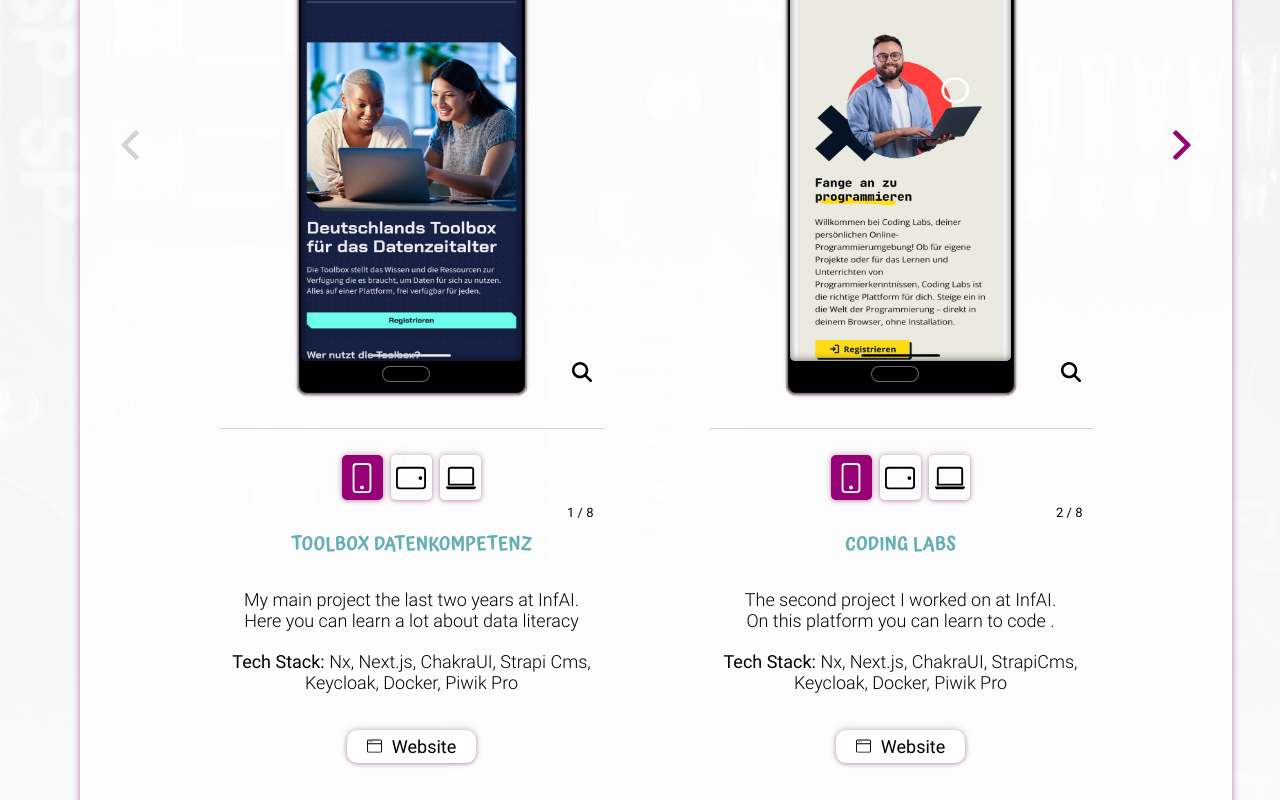
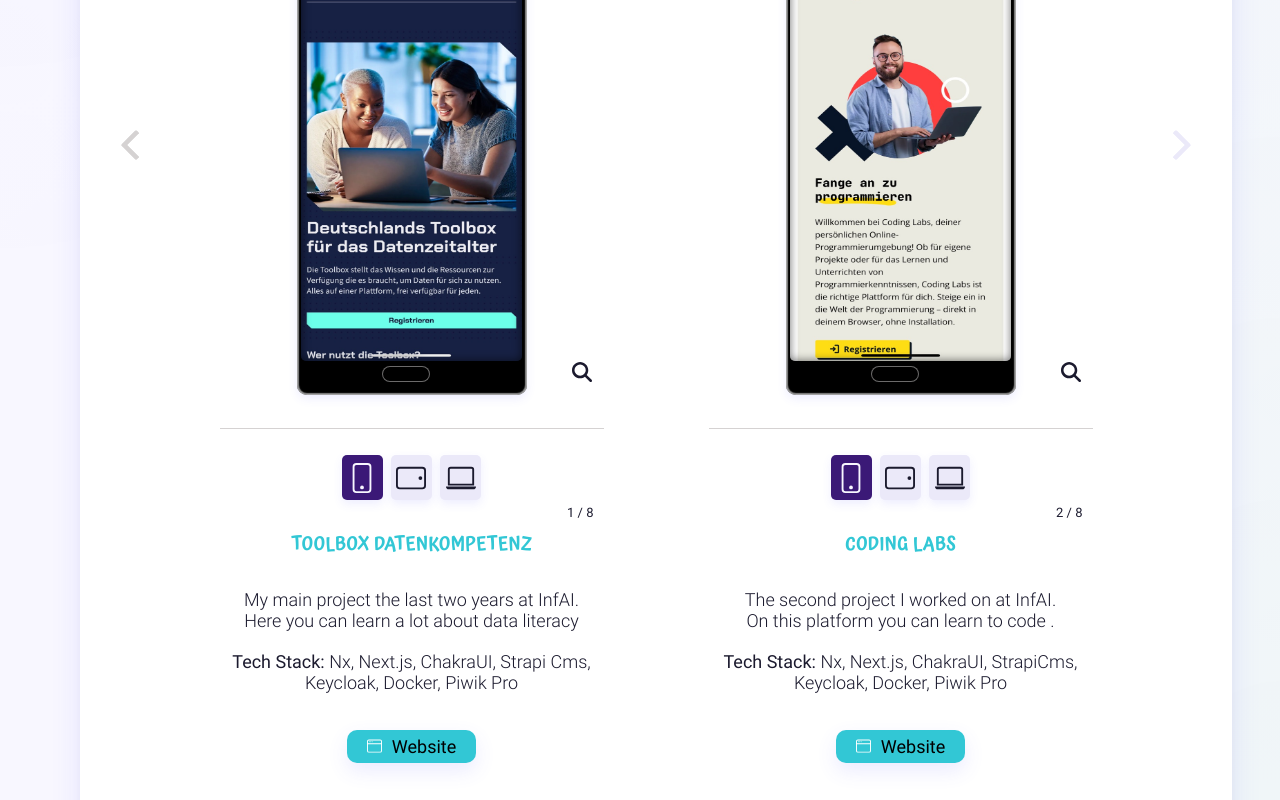
Before and after one commit to katja-roehlig/portfolio, a Vue app: page / in a window 1280 px wide. Shown: the part 2020-2820 px from the top of the page. Built offline with nearby package versions, Linux system fonts and the light colour scheme.

Commit message:
change light mode

```diff
--- a/src/App.vue
+++ b/src/App.vue
@@ -45,58 +45,93 @@
 
 <style>
 :root.light-theme {
-  --text-color: rgb(0, 0, 0);
-  --text-color-inverse: rgb(150, 1, 117);
-  --bg-color: rgb(255, 255, 255);
-  --bg-color-icon: rgba(255, 255, 255, 0.95);
-  --bg-color-transparent: rgba(255, 255, 255, 0.85);
-  --bg-color-first-level: rgba(255, 255, 255, 0.7);
-  --bg-color-second-level: rgba(255, 255, 255, 0.6);
-  --bg-color-third-level: rgba(255, 255, 255, 0.01);
-  --bg-color-light: rgba(255, 255, 255, 0.6);
-  --drop-shadow-color: rgba(150, 1, 117);
+  /* basic */
+  --text-color: #1b1a2e;
+  /* --text-color-inverse: #ffffff; */
+  --accent-primary: #3b1977;
+  --accent-secondary: #32c7d5;
+  --disabled-color: #d5d2d2;
 
-  --icon-color: #212121;
-  --heading-color: rgb(150, 1, 117);
-  --h4-color: /* rgb(151, 104, 136); */ hsl(185, 35%, 55%);
-  --h3-color: rgb(150, 1, 117);
-  --box-shadow: 0px 6px 6px rgba(150, 1, 117, 0.4),
-    0px -4px 8px rgba(0, 0, 0, 0.15);
-  --box-shadow-small: 0px 1px 2px rgba(150, 1, 117, 0.4),
-    0px -2px 4px rgba(0, 0, 0, 0.15);
-  --box-shadow-middle: 0px 1px 4px rgba(150, 1, 117, 0.4),
-    0px -1px 8px rgba(0, 0, 0, 0.15);
-  --bg-color-toggle: #ffffff;
+  /* background-color */
+  --bg-color: #f8f7ff;
+  --bg-color-first-level: #ffffff;
+  --bg-color-second-level: #ededff;
+  --h3-bg-color: var(--accent-primary);
+  --link-bg-color: var(--accent-primary);
+  --icon-bg-color: var(--h3-color);
+
+  /* headings and links */
+  --heading-color: var(--accent-primary);
+  --sub-heading-color: var(--accent-primary);
+  --h3-color: #ebe9f9;
+  --h4-color: var(--accent-secondary);
+  --nav-link-color: var(--accent-primary);
+  --primary-to-secondary: var(--accent-primary);
+
+  /* Icons */
+  --icon-color: #ffffff;
+  --icon-color-dark: #b5b5e3;
+
+  /* shadow-color */
+  --drop-shadow-color: rgba(93, 93, 252, 0.2);
+  --drop-shadow-color-dark: rgba(2, 2, 77, 0.2);
+  --box-shadow: 0px 12px 30px rgba(93, 93, 252, 0.12),
+    0px 4px 10px rgba(0, 0, 0, 0.03);
+  --box-shadow-small: 0px 4px 10px rgba(93, 93, 252, 0.1);
+  --box-shadow-middle: 0px 8px 20px rgba(93, 93, 252, 0.12);
+
+  /* spacing */
   --spacing-small: 2rem;
   --spacing-wide: 1%;
-  --disabled-color: #d5d2d2;
+
+  --bg-gradient: radial-gradient(
+      at 0% 0%,
+      rgba(93, 93, 252, 0.05) 0%,
+      transparent 50%
+    ),
+    radial-gradient(at 100% 100%, rgba(50, 215, 75, 0.05) 0%, transparent 50%);
 }
+
 :root.dark-theme {
   --text-color: rgb(255, 255, 240);
-  --text-color-inverse: #212121;
+  /* --text-color-inverse: #212121; */
+  --accent-primary: rgb(187, 88, 156);
+  --accent-secondary: #64aeb4;
+  --disabled-color: #888888;
+
+  /* background-color */
   --bg-color: rgb(33, 33, 33);
-  --bg-color-icon: rgba(33, 33, 33, 0.8);
   --bg-color-first-level: rgba(255, 255, 255, 0.07);
-  --bg-color-second-level: rgba(255, 255, 255, 0.08);
-  --bg-color-third-level: rgba(255, 255, 255, 0.11);
-  --bg-color-transparent: rgba(18, 18, 25);
-  --bg-color-light: rgba(23, 23, 29, 0.7);
-  --bg-color-toggle: hsl(185, 27%, 55%);
+  --bg-color-second-level: rgba(255, 255, 255, 0.1);
+  --h3-bg-color: rgba(255, 255, 255, 0.11);
+  --link-bg-color: rgb(33, 33, 33);
+  --icon-bg-color: var(--bg-color-first-level);
+
+  /* headings and links */
+  --heading-color: var(--accent-primary);
+  --sub-heading-color: #ffffff;
+  --h4-color: var(--accent-primary);
+  --h3-color: var(--accent-secondary);
+  --nav-link-color: var(--text-color);
+  --primary-to-secondary: var(--accent-secondary);
+
+  /* icon-color */
+  --icon-color: #ffffff;
+  --icon-color-dark: var(--accent-secondary);
+
+  /* shadow-color */
   --drop-shadow-color: #000;
   --drop-shadow-color-dark: #000;
-  --icon-color: rgba(255, 255, 255, 0.8);
-  --heading-color: hsl(319, 35%, 55%);
-  --h4-color: rgb(187, 88, 156);
-  --h3-color: hsl(185, 35%, 55%);
   --box-shadow: 0px 6px 6px black, 0px -4px 8px rgba(0, 0, 0, 0.056);
   --box-shadow-small: 0px 2px 3px black, 0px -2px 4px rgba(0, 0, 0, 0.056);
   --box-shadow-middle: 0px 2px 4px #212121, 0px -1px 8px rgba(0, 0, 0, 0.056);
+
+  /* spacing */
   --spacing-small: 2rem;
   --spacing-wide: 4rem;
-  --disabled-color: #888888;
 }
 .btn-scroll {
-  background-color: hsl(319, 42%, 54%);
+  background-color: var(--accent-secondary);
   border-radius: 1rem;
   box-shadow: var(--box-shadow-small);
   width: 2.5rem;
--- a/src/components/Contact.vue
+++ b/src/components/Contact.vue
@@ -51,13 +51,18 @@
   text-decoration: none;
   display: flex;
   gap: 2rem;
-  padding-block: 0.5rem 0;
+  padding: 0.5rem 10px 0;
   font-family: "RobotoReg";
+}
+.contact__link:hover {
+  color: var(--h3-color);
+  background-color: var(--link-bg-color);
+  border-radius: 5px;
 }
 .contact__icon {
   width: 2rem;
-  color: var(--h3-color);
-  fill: var(--h3-color);
+  color: var(--icon-color-dark);
+  fill: var(--icon-color-dark);
 }
 
 .contact__location {
--- a/src/components/Home.vue
+++ b/src/components/Home.vue
@@ -16,7 +16,6 @@
 .heading__sub {
   margin: 0;
   font-family: "AtmaMed";
-  color: var(--text-color);
   font-size: 1.9rem;
   text-transform: none;
   letter-spacing: 0.1rem;
@@ -30,6 +29,9 @@
   margin-top: 1.5rem;
   filter: drop-shadow(0px 4px 4px var(--drop-shadow-color));
   letter-spacing: 0.2rem;
+}
+.heading__sub {
+  color: var(--sub-heading-color);
 }
 
 /* media-queries ************************************************************* */
--- a/src/components/Navigation.vue
+++ b/src/components/Navigation.vue
@@ -91,7 +91,7 @@
   cursor: pointer;
 }
 .nav__menu {
-  fill: var(--h3-color);
+  fill: var(--icon-color-dark);
   width: 2rem;
 }
 .nav__container {
@@ -100,15 +100,15 @@
   margin-top: 2rem;
 }
 .nav__link {
-  color: var(--text-color);
+  color: var(--nav-link-color);
   text-decoration: none;
   font-family: "RobotoReg";
   padding: 1rem 1rem;
 }
 .nav__link:hover {
-  background-color: var(--bg-color);
+  background-color: var(--link-bg-color);
+  border-radius: 5px;
   color: var(--h3-color);
-  transform: scale(1.2);
 }
 .nav__mode {
   padding-inline: 0.5rem 0rem;
@@ -151,11 +151,16 @@
   top: 0;
   right: 0;
   padding: 0.2rem 1.2rem;
-  background-color: rgb(234, 232, 232);
+  background-color: var(--link-bg-color);
   color: var(--h3-color);
   font-size: 1.8rem;
   font-family: "AtmaMed";
   border-radius: 0rem 0rem 0rem 0.5rem;
+}
+
+.nav__list-item-close:hover {
+  transform: scale(1.2);
+  color: #fff;
 }
 @media (min-width: 768px) {
   .nav__menu {
--- a/src/components/ProjectDescription.vue
+++ b/src/components/ProjectDescription.vue
@@ -43,13 +43,10 @@
 }
 .btn-icon {
   width: 1.5rem;
-  color: var(--text-color);
-  fill: var(--text-color);
+  color: var(--icon-color);
+  fill: var(--icon-color);
 }
-.btn-icon:hover {
-  color: var(--bg-color);
-  fill: var(--bg-color);
-}
+
 .btn-link {
   text-decoration: none;
   color: black;
@@ -65,12 +62,12 @@
   padding: 0.6rem 2rem;
   box-shadow: var(--box-shadow-middle);
   border-radius: 1rem;
-  background-color: var(--bg-color-toggle);
-  cursor: pointer;
+  background-color: var(--accent-secondary); /*
+  cursor: pointer;*/
 }
 .btn:hover,
 .btn-link:hover {
-  background-color: var(--heading-color);
+  background-color: var(--accent-primary);
   color: white;
 }
 
--- a/src/components/Projects.vue
+++ b/src/components/Projects.vue
@@ -362,13 +362,14 @@
 
 .icon {
   display: flex;
-  box-shadow: var(--box-shadow-middle);
+  box-shadow: var(--box-shadow-small);
   width: 4.5rem;
   height: 4.5rem;
   border-radius: 0.5rem;
   cursor: pointer;
   justify-content: center;
   align-items: center;
+  background-color: var(--icon-bg-color);
 }
 
 .icon:hover {
@@ -377,7 +378,7 @@
 }
 .active {
   color: var(--bg-color);
-  background-color: var(--h3-color);
+  background-color: var(--primary-to-secondary);
 }
 .project__container {
   position: relative;
@@ -443,9 +444,6 @@
     padding: 0rem 2.5rem 3rem 2rem;
     margin-bottom: 2rem;
     margin-top: var(--spacing-small);
-    /*  border-radius: 0.7rem;
-    background-color: var(--bg-color-second-level);
-    box-shadow: var(--box-shadow); */
   }
 
   .card-visibility:nth-child(2) {
--- a/src/components/icons/DarkIcon.vue
+++ b/src/components/icons/DarkIcon.vue
@@ -3,7 +3,7 @@
     xmlns="http://www.w3.org/2000/svg"
     width="20"
     height="20"
-    fill="var(--h3-color)"
+    fill="var(--icon-color-dark)"
     class="bi bi-moon-stars-fill"
     viewBox="0 0 16 16"
   >
--- a/src/components/icons/HamburgerMenu.vue
+++ b/src/components/icons/HamburgerMenu.vue
@@ -1,7 +1,6 @@
 <template>
   <div>
     <svg xmlns="http://www.w3.org/2000/svg" viewBox="0 0 448 512">
-      <!--! Font Awesome Pro 6.4.0 by @fontawesome - https://fontawesome.com License - https://fontawesome.com/license (Commercial License) Copyright 2023 Fonticons, Inc. -->
       <path
         d="M0 96C0 78.3 14.3 64 32 64H416c17.7 0 32 14.3 32 32s-14.3 32-32 32H32C14.3 128 0 113.7 0 96zM0 256c0-17.7 14.3-32 32-32H416c17.7 0 32 14.3 32 32s-14.3 32-32 32H32c-17.7 0-32-14.3-32-32zM448 416c0 17.7-14.3 32-32 32H32c-17.7 0-32-14.3-32-32s14.3-32 32-32H416c17.7 0 32 14.3 32 32z"
       />
--- a/src/components/icons/LightIcon.vue
+++ b/src/components/icons/LightIcon.vue
@@ -3,7 +3,7 @@
     xmlns="http://www.w3.org/2000/svg"
     width="20"
     height="20"
-    fill="var(--h3-color)"
+    fill="var(--icon-color-dark)"
     class="bi bi-brightness-high-fill"
     viewBox="0 0 16 16"
   >
--- a/src/style.css
+++ b/src/style.css
@@ -9,13 +9,8 @@
   font-size: 1.5rem;
   color: var(--text-color);
   padding: 0rem 2rem 3.5rem 2rem;
-  background-image: linear-gradient(
-      var(--bg-color-transparent),
-      var(--bg-color)
-    ),
-    url(assets/umberto-bg-picture.jpeg);
-  background-repeat: no-repeat;
-  background-size: cover, cover;
+  background: var(--bg-color);
+  background-image: var(--bg-gradient);
 }
 
 /* fonts *********************************************************/
@@ -62,7 +57,7 @@
   text-align: center;
   display: block;
   padding: 4rem 6rem var(--spacing-small) 6rem;
-  background-color: var(--bg-color-third-level);
+  background-color: var(--h3-bg-color);
   border-radius: 0.7rem 0.7rem 0.1rem 0.1rem;
   box-shadow: var(--box-shadow-small);
   position: relative;
@@ -83,7 +78,6 @@
   box-shadow: var(--box-shadow);
   background-color: var(--bg-color-first-level);
   border-radius: 0.7rem;
-  margin-top: 4rem;
 }
 /* media-queries ******************************************************** */
 @media (min-width: 768px) {
```
